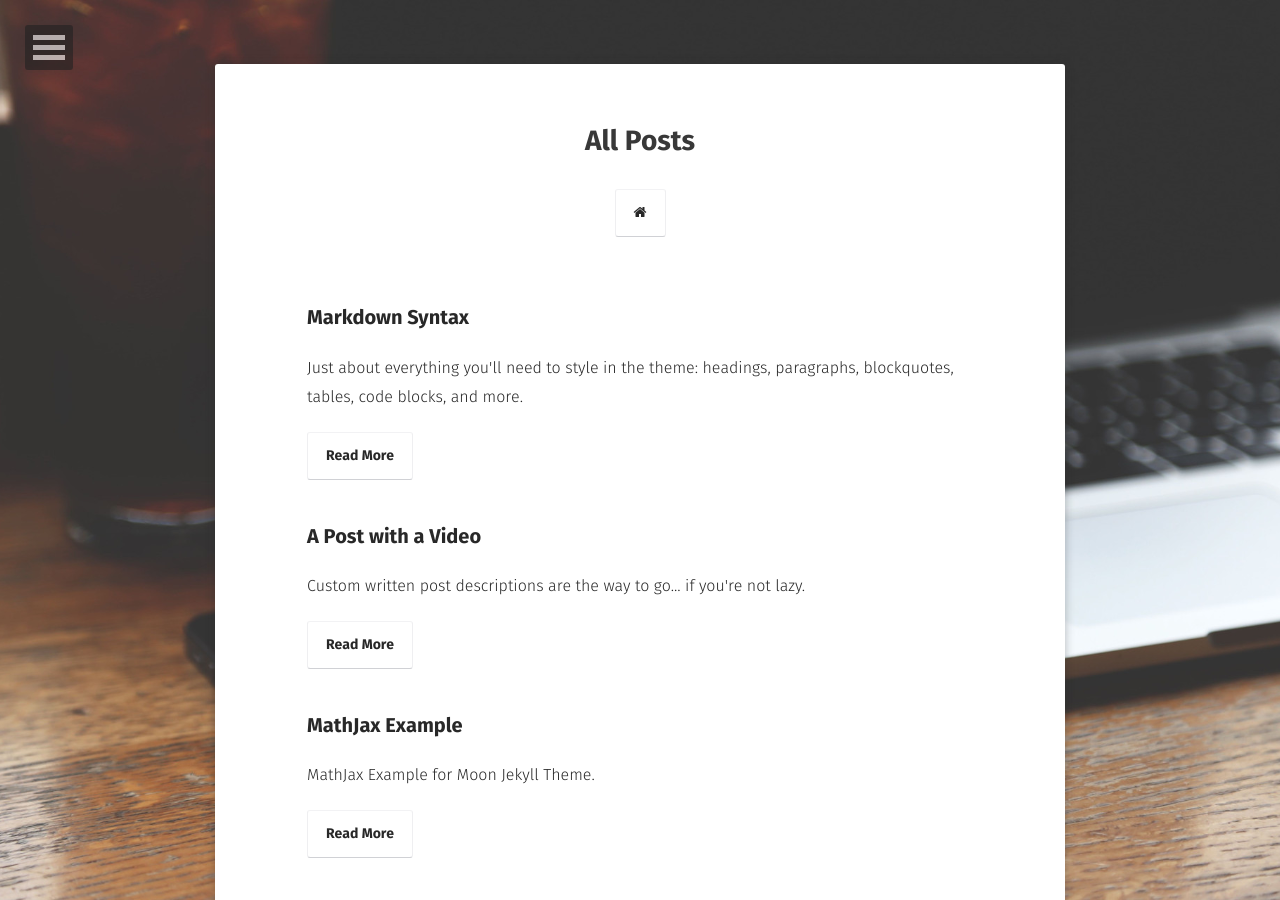
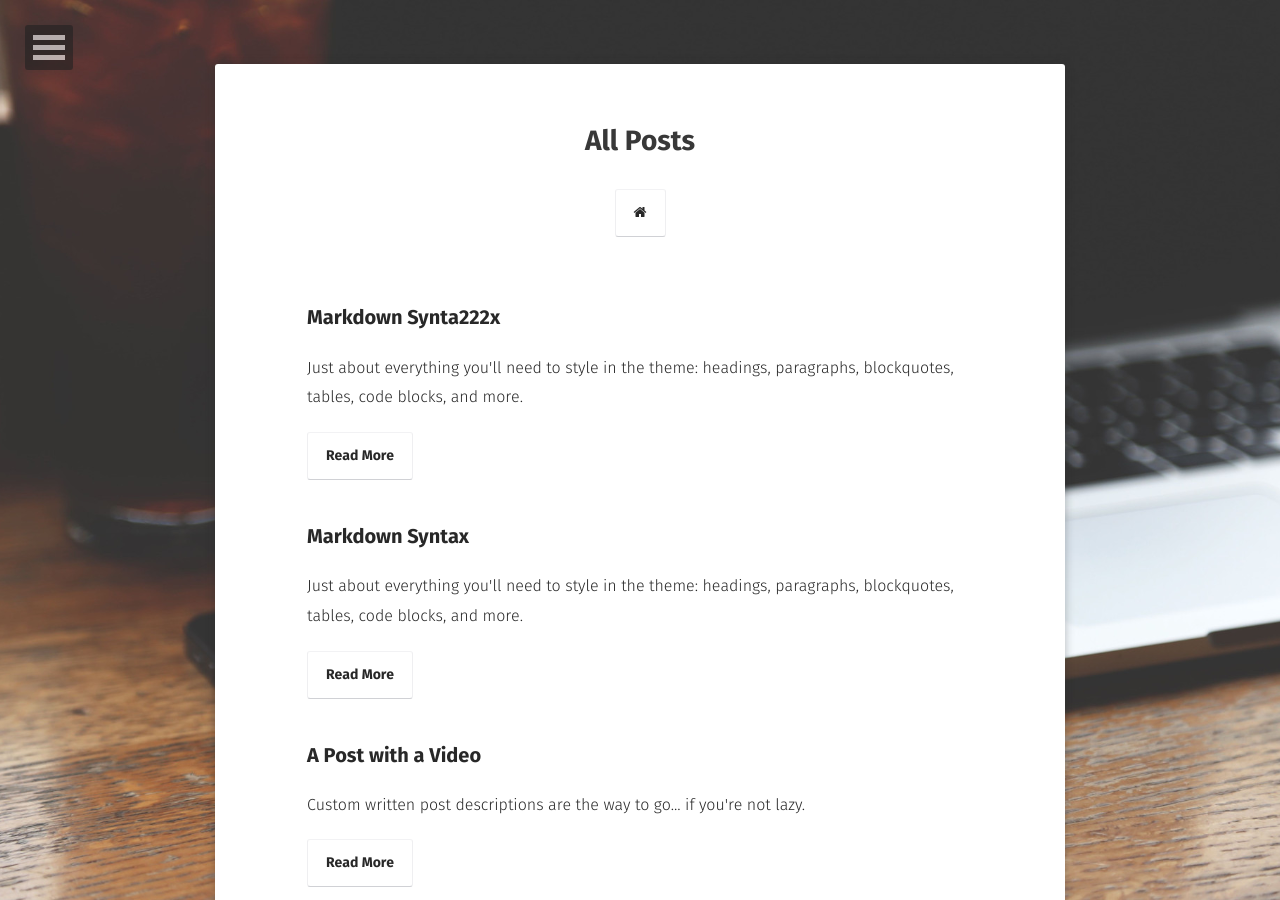
Before and after one commit to hurjun95/hurjun95.github.io, a Jekyll site: the page built from posts/index.md, in a window 1280 px wide and 900 px high. Built offline with Jekyll 4.4.1, drawn with Linux system fonts in a browser that asks for light colours; some web fonts are replaced.

Commit message:
no message

```diff
--- a/_posts/2018-06-01-myfirstpost.md
+++ b/_posts/2018-06-01-myfirstpost.md
@@ -1,10 +1,14 @@
 ---
 layout: post
-title:  "My first rmd"
-date:   2018-06-01
-excerpt: "This is my first text"
-project: false
-
+title:  "Markdown Synta222x"
+date:   2016-03-15
+excerpt: "Just about everything you'll need to style in the theme: headings, paragraphs, blockquotes, tables, code blocks, and more."
+tag:
+- markdown
+- syntax
+- sample
+- test
+- jekyll
 comments: true
 ---
 
```
